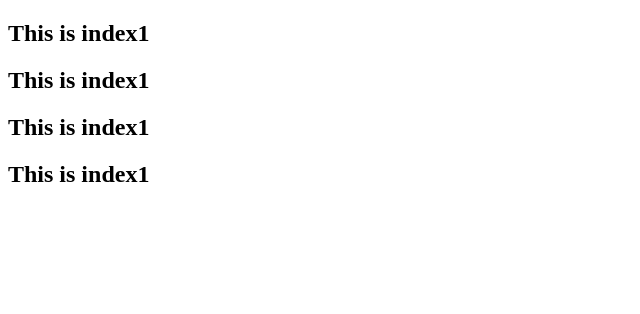
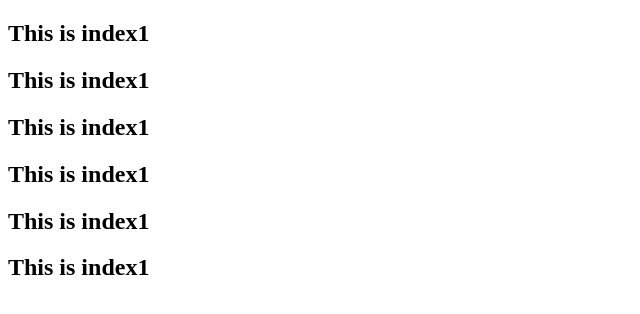
Before and after one commit to MadhurimaPyne/first-repo, a plain HTML site: page index1.html in a window 1280 px wide. Shown: the whole page, without its empty margins (0-640 px from the left). Drawn offline with Linux system fonts and the light colour scheme.

Commit message:
added more two h2 tags

```diff
--- a/index1.html
+++ b/index1.html
@@ -11,5 +11,7 @@
     <h2>This is index1</h2>
     <h2>This is index1</h2>
     <h2>This is index1</h2>
+    <h2>This is index1</h2>
+    <h2>This is index1</h2>
 </body>
 </html>
```
